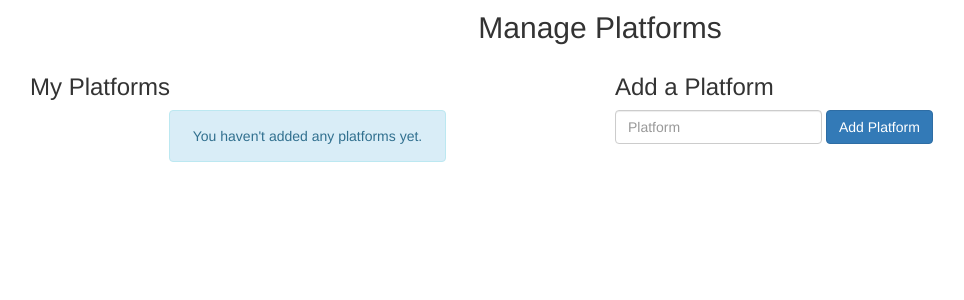
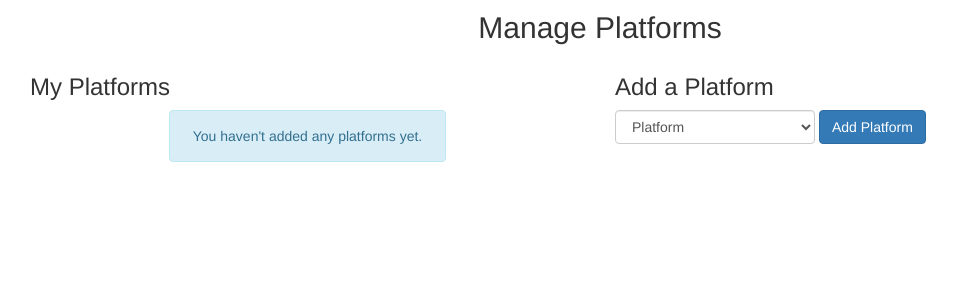
Before and after one commit to AmirF27/tracklog, a Flask app: template templates/account-settings.html in a window 1280 px wide. Shown: the part 437-737 px from the top of the page, without its empty margins (40-1004 px from the left). Run offline with Flask 2, Linux system fonts and the light colour scheme; the template is opened without the code that fills it, so the values that code supplies are empty; some libraries are stand-ins or nearby versions.

Commit message:
Change 'datalist' element to 'select' element
Changed HTML implementation of the platform list to be a 'select'
element rather than a 'datalist' element, for improved browser support.

```diff
--- a/templates/account-settings.html
+++ b/templates/account-settings.html
@@ -97,12 +97,13 @@
                 <h3>Add a Platform</h3>
                 <form class="form-inline" action="{{ url_for('add_platform') }}" method="post">
                     <div class="form-group">
-                        <input class="form-control" type="text" name="platform_name" list="platforms" placeholder="Platform" required>
-                        <datalist id="platforms">
+                        <select class="form-control" name="platform_name">
+                            <option>Platform</option>
+                            <option disabled></option>
                             {% for platform in platforms %}
                                 <option>{{ platform.name }}</option>
                             {% endfor %}
-                        </datalist>
+                        </select>
                     </div><!-- /.form-group -->
                     <button type="submit" class="btn btn-primary">Add Platform</button>
                 </form>
--- a/templates/list.html
+++ b/templates/list.html
@@ -33,6 +33,7 @@
         <div class="form-group">
             <select class="form-control" name="platform" required>
                 <option>Platform</option>
+                <option disabled></option>
                 {% if platforms %}
                     {% for platform in platforms %}
                         <option>{{ platform.name }}</option>
```
